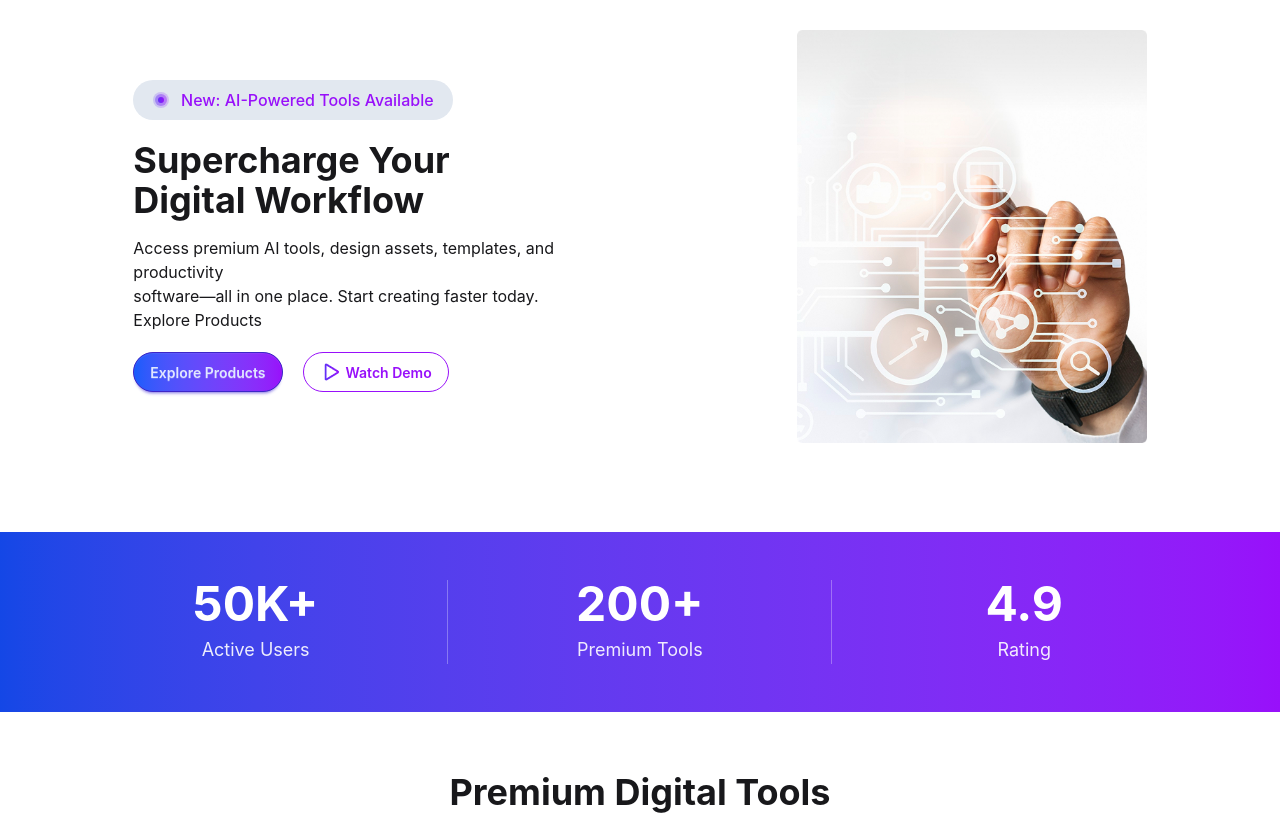
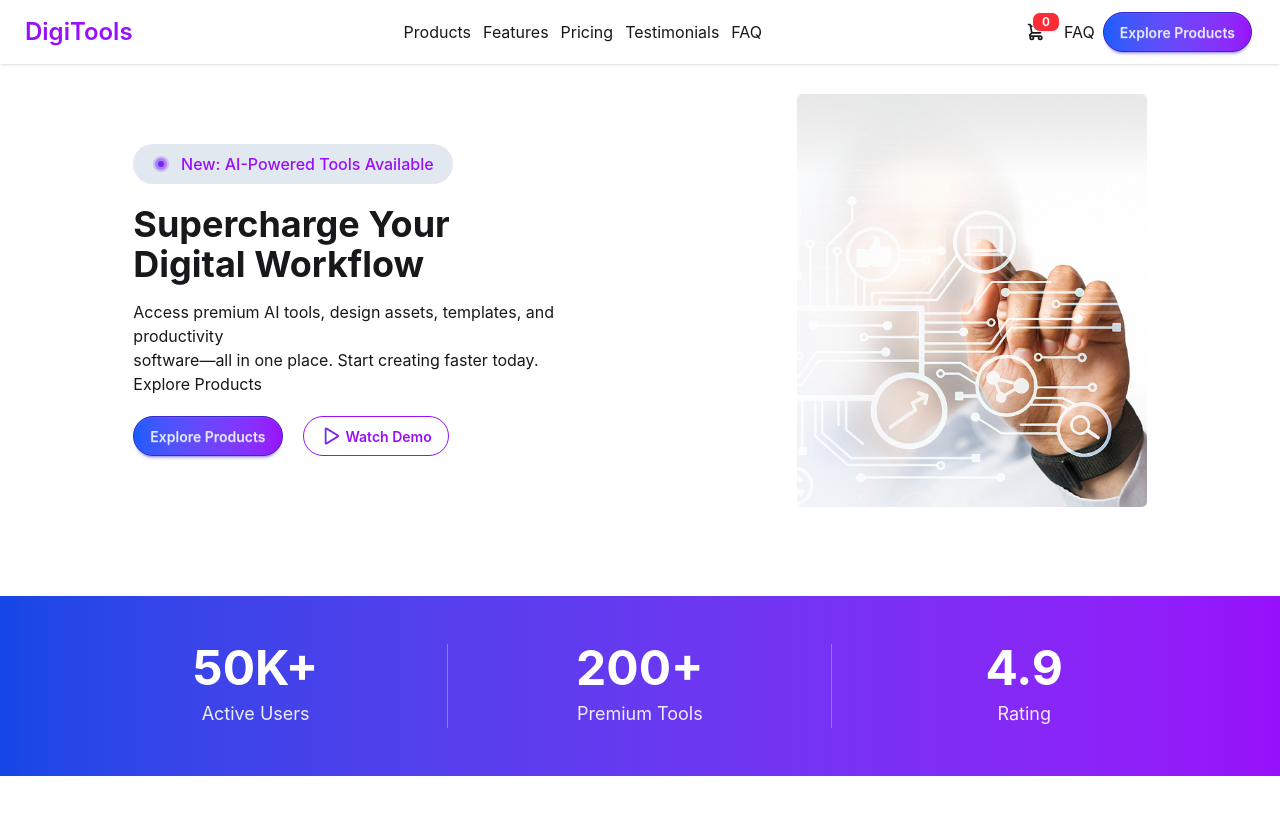
Before and after one commit to mubasshira103/assignment-6, a React (Vite) app: page / in a window 1280 px wide. Shown: the top 815 px of the page. Built offline with nearby package versions, Linux system fonts and the light colour scheme.

Commit message:
updated a navbar section

```diff
--- a/src/App.jsx
+++ b/src/App.jsx
@@ -22,7 +22,7 @@ function App() {
 
   return (
     <>
-    {/* <Navbar></Navbar> */}
+    <Navbar card={card}></Navbar>
     <Banner></Banner>
     <Rating></Rating>
     <Suspense fallback={<span className="loading loading-spinner loading-lg"></span>}>
--- a/src/Components/Navbar.jsx
+++ b/src/Components/Navbar.jsx
@@ -1,13 +1,13 @@
 import React from 'react';
 
-const Navbar = () => {
+const Navbar = ({card}) => {
   return (
 <div className="navbar justify-between bg-base-100 shadow-sm">
   <div className="">
     <a className="btn btn-ghost text-purple-600  text-2xl">DigiTools</a>
   </div>
   <div>
-    <ul className='flex gap-3'>
+    <ul className='hidden md:flex gap-3'>
       <li><a href="">Products</a></li>
       <li><a href="">Features</a></li>
       <li><a href="">Pricing</a></li>
@@ -21,7 +21,7 @@ const Navbar = () => {
       <div tabIndex={0} role="button" className="btn btn-ghost btn-circle">
         <div className="indicator">
           <svg xmlns="http://www.w3.org/2000/svg" className="h-5 w-5" fill="none" viewBox="0 0 24 24" stroke="currentColor"> <path strokeLinecap="round" strokeLinejoin="round" strokeWidth="2" d="M3 3h2l.4 2M7 13h10l4-8H5.4M7 13L5.4 5M7 13l-2.293 2.293c-.63.63-.184 1.707.707 1.707H17m0 0a2 2 0 100 4 2 2 0 000-4zm-8 2a2 2 0 11-4 0 2 2 0 014 0z" /> </svg>
-          <span className="badge bg-red-500 text-white badge-sm indicator-item">8</span>
+          <span className="badge bg-red-500 text-white badge-sm indicator-item">{card.length}</span>
         </div>
       </div>
       <div
```
